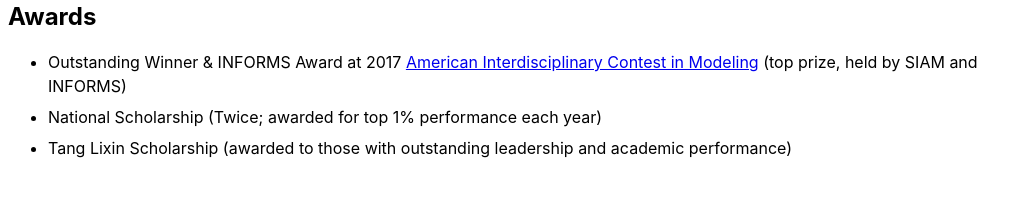
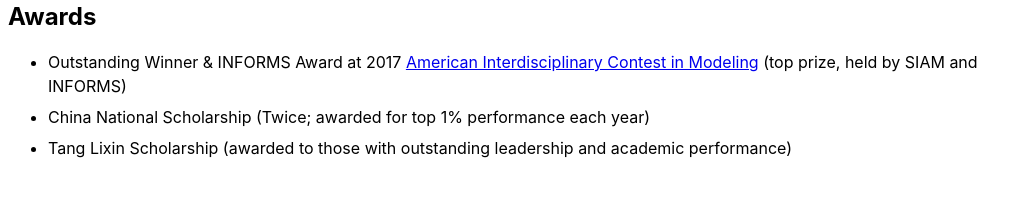
Before and after one commit to Acrescent/Acrescent.github.io, a Jekyll site: the page built from index.html, in a window 1280 px wide. Shown: the part 1407-1608 px from the top of the page, without its empty margins (0-1032 px from the left). Built offline with Jekyll 4.4.1, drawn with Linux system fonts in a browser that asks for light colours.

Commit message:
Update index.html

```diff
--- a/index.html
+++ b/index.html
@@ -83,7 +83,7 @@ And I am participating in a graduate level seminar about Lie algebra and a semin
 <h2>Awards</h2>
 <ul>
   <li> Outstanding Winner & INFORMS Award</a> at 2017 <a href="https://www.comap.com/undergraduate/contests/index.html">American Interdisciplinary Contest in Modeling</a> (top prize, held by SIAM and INFORMS)
-  <li> National Scholarship (Twice; awarded for top 1% performance each year)
+  <li> China National Scholarship (Twice; awarded for top 1% performance each year)
   <li> Tang Lixin Scholarship (awarded to those with outstanding leadership and academic performance)
 </ul>
 
```
